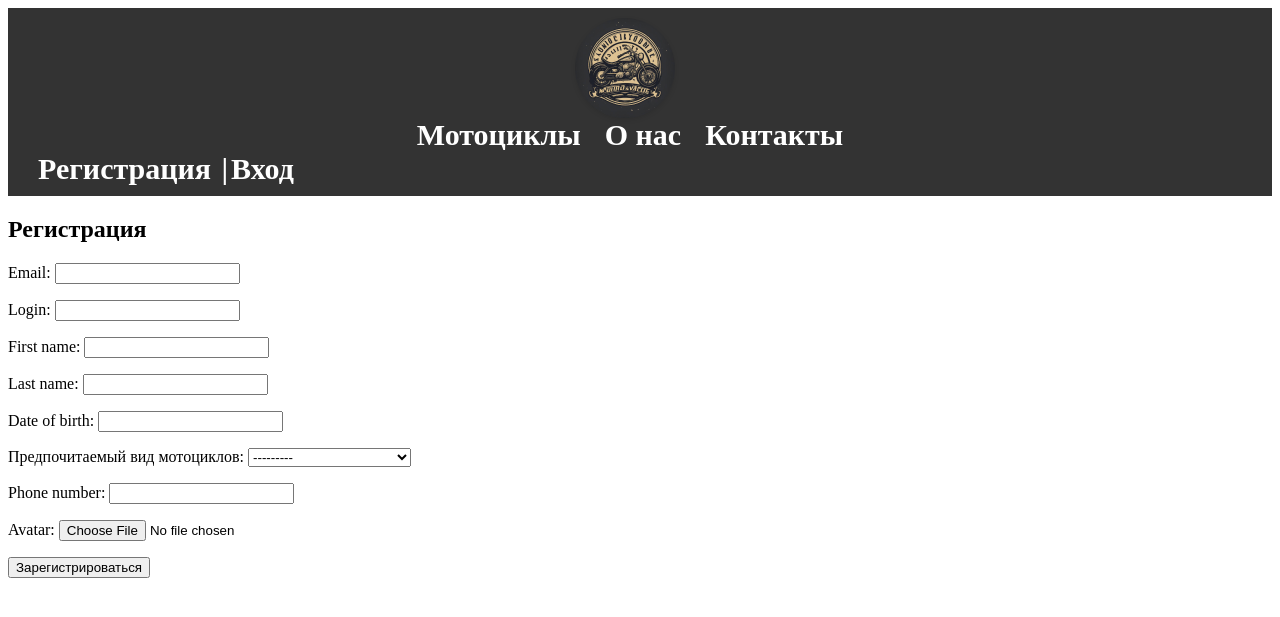
After one commit to Pony3n/Moto_sale, a Django app: page /user/register/ in a window 1280 px wide. The commit adds this page. Shown: the top 617 px of the page. Run offline with Django 5.2, Linux system fonts and the light colour scheme.

Commit message:
Created migrations for MotoUser Added 2 buttons for main page "Регистрация" and "Вход" Added field avatar and realization for it Added views for moto_user and urlpatterns

```diff
--- a/moto_seller/moto_seller/settings.py
+++ b/moto_seller/moto_seller/settings.py
@@ -135,5 +135,6 @@ MEDIA_ROOT = os.path.join(BASE_DIR, 'media')
 
 DEFAULT_AUTO_FIELD = 'django.db.models.BigAutoField'
 
+AUTH_USER_MODEL = 'moto_user.MotoUser'
 # user
 # 1234
--- a/moto_seller/moto_seller/urls.py
+++ b/moto_seller/moto_seller/urls.py
@@ -6,5 +6,6 @@ from django.conf import settings
 urlpatterns = ([
     path('admin/', admin.site.urls),
     path('moto/', include("motorcycles.urls")),
+    path('user/', include('moto_user.urls'))
 ] + static(settings.STATIC_URL, document_root=settings.STATIC_ROOT)
                + static(settings.MEDIA_URL, document_root=settings.MEDIA_ROOT))
--- /dev/null
+++ b/moto_seller/moto_user/forms.py
@@ -0,0 +1,15 @@
+from django import forms
+from .models import MotoUser
+
+
+class MotoUserCreationForm(forms.ModelForm):
+    class Meta:
+        model = MotoUser
+        fields = ['email',
+                  'login',
+                  'first_name',
+                  'last_name',
+                  'date_of_birth',
+                  'preferences',
+                  'phone_number',
+                  'avatar']
--- a/moto_seller/moto_user/models.py
+++ b/moto_seller/moto_user/models.py
@@ -1,13 +1,14 @@
 from datetime import date
+from PIL import Image
+import os
 
 from django.db import models
 from django.core.exceptions import ValidationError
 from django.core.validators import RegexValidator, MinValueValidator, MaxValueValidator, EmailValidator
 from django.contrib.auth.models import AbstractBaseUser, BaseUserManager, PermissionsMixin
-from ..motorcycles.models import Motorcycle
 
 
-class CustomUserManager(BaseUserManager):
+class MotoUserManager(BaseUserManager):
 
     def create_user(self,
                     email,
@@ -65,10 +66,20 @@ class CustomUserManager(BaseUserManager):
             raise ValidationError('Хотя бы 1 символ должен быть буквой')
 
 
-class CustomUser(AbstractBaseUser, PermissionsMixin):
+class MotoUser(AbstractBaseUser, PermissionsMixin):
+    TYPE_CHOICES = [
+        ("КЛАС", "Классика"),
+        ("СП", "Спортивный Мотоцикл"),
+        ("КР", "Круизер"),
+        ("ТМ", "Тяжелый Мотоцикл"),
+        ("КРОС", "Кроссовый Мотоцикл"),
+        ("ЭН", "Туристический Эндуро"),
+        ("ПТ", "Питбайк"),
+    ]
     email = models.EmailField(unique=True,
                               validators=[EmailValidator(message='Введите корректный адрес электронной почты.')])
     login = models.CharField(max_length=30, unique=True)
+    avatar = models.ImageField(upload_to='moto_user/avatars', blank=True, null=True)
     first_name = models.CharField(max_length=30)
     last_name = models.CharField(max_length=30)
     date_of_birth = models.DateField(
@@ -81,7 +92,7 @@ class CustomUser(AbstractBaseUser, PermissionsMixin):
     )
     preferences = models.CharField(max_length=100,
                                    blank=False,
-                                   choices=Motorcycle.TYPE_CHOICES,
+                                   choices=TYPE_CHOICES,
                                    verbose_name='Предпочитаемый вид мотоциклов')
     phone_number = models.CharField(
         max_length=15,
@@ -96,7 +107,7 @@ class CustomUser(AbstractBaseUser, PermissionsMixin):
     is_active = models.BooleanField(default=True)
     is_staff = models.BooleanField(default=False)
 
-    objects = CustomUserManager()
+    objects = MotoUserManager()
 
     USERNAME_FIELD = 'login'
     REQUIRED_FIELDS = ['email', 'first_name', 'last_name', 'date_of_birth', 'preferences', 'phone_number']
@@ -107,6 +118,31 @@ class CustomUser(AbstractBaseUser, PermissionsMixin):
         code='invalid_password'
     )
 
+    def save(self, *args, **kwargs):
+        super().save(*args, **kwargs)
+        if self.avatar:
+            self.resize_avatar()
+        else:
+            self.set_default_avatar()
+
+    def resize_avatar(self, *args, **kwargs):
+        image = Image.open(self.avatar.path)
+        new_size = (100, 200)
+        image.thumbnail(new_size)
+        image.save(self.avatar.path)
+
+    def set_default_avatar(self, *args, **kwargs):
+        default_avatar_path = os.path.join('/home/druce/IT_stuff/django_moto_seller/moto_seller/'
+                                           'moto_user/static/moto_user/images/hz.jpg')
+        image = Image.open(default_avatar_path)
+        new_size = (100, 200)
+        image.thumbnail(new_size)
+        default_avatar_path_resized = os.path.join('/home/druce/IT_stuff/django_moto_seller/moto_seller/'
+                                                   'moto_user/static/moto_user/images/hz_default.jpg')
+        image.save(default_avatar_path_resized)
+        self.avatar = 'images/hz_default.jpg'
+        self.save(update_fields=['avatar'])
+
     def __init__(self, *args, **kwargs):
         super().__init__(*args, **kwargs)
         self._meta.get_field('password').validators.append(self.password_validator)
--- /dev/null
+++ b/moto_seller/moto_user/templates/moto_user/register.html
@@ -0,0 +1,12 @@
+{% extends 'motorcycles/base.html' %}
+
+{% block content %}
+  <div class="registration-container">
+    <h2>Регистрация</h2>
+    <form method="post" enctype="multipart/form-data">
+      {% csrf_token %}
+      {{ form.as_p }}
+      <button type="submit">Зарегистрироваться</button>
+    </form>
+  </div>
+{% endblock %}
--- /dev/null
+++ b/moto_seller/moto_user/urls.py
@@ -0,0 +1,13 @@
+from django.urls import path
+from django.contrib.auth import views as auth_views
+
+from .views import MotoRegistrationView, MotoUserProfileView
+
+app_name = 'moto_user'
+
+urlpatterns = [
+    path('register/', MotoRegistrationView.as_view(), name='register'),
+    path('profile/', MotoUserProfileView.as_view(), name='profile'),
+    path('login/', auth_views.LoginView.as_view(), name='login'),
+    path('logout/', auth_views.LogoutView.as_view(), name='logout'),
+]
--- a/moto_seller/moto_user/views.py
+++ b/moto_seller/moto_user/views.py
@@ -1,3 +1,27 @@
 from django.shortcuts import render
+from django.views import View
+from django.views.generic.edit import CreateView
+from django.urls import reverse_lazy
+from django.contrib.auth.mixins import LoginRequiredMixin
+from django.contrib.auth import login
 
-# Create your views here.
+from .forms import MotoUserCreationForm
+
+
+class MotoRegistrationView(CreateView):
+    form_class = MotoUserCreationForm
+    template_name = 'moto_user/register.html'
+    success_url = reverse_lazy('profile')
+
+    def form_valid(self, form):
+        response = super().form_valid(form)
+        self.object.backend = 'django.contrib.auth.backends.ModelBackend'
+        login(self.request, self.object)
+        return response
+
+
+class MotoUserProfileView(LoginRequiredMixin, View):
+    template_name = 'moto_user/profile.html'
+
+    def get(self, request, *args, **kwargs):
+        return render(request, self.template_name)
--- a/moto_seller/motorcycles/static/motorcycles/css/main_page_styles.css
+++ b/moto_seller/motorcycles/static/motorcycles/css/main_page_styles.css
@@ -43,6 +43,10 @@
     text-align: center;
 }
 
+.menu a:hover {
+    color: #808080;
+}
+
 .menu ul {
     list-style: none;
     margin: 0;
@@ -72,3 +76,26 @@
     box-shadow: 0 2px 5px rgba(0, 0, 0, 0.1);
     margin-right: 10px;
 }
+
+.auth-buttons {
+    display: flex;
+    align-items: center;
+}
+
+.auth-button {
+    text-decoration: none;
+    color: #fff;
+    font-size: 16px;
+    margin-left: 20px;
+    position: relative;
+}
+
+.auth-button:not(:last-child)::after {
+    content: '|';
+    position: absolute;
+    right: -17px;
+    color: #fff;
+}
+.auth-button:hover {
+    color: #808080;
+}
--- a/moto_seller/motorcycles/templates/motorcycles/base.html
+++ b/moto_seller/motorcycles/templates/motorcycles/base.html
@@ -16,7 +16,12 @@
         <li><a href="{% url 'show_main' %}">Мотоциклы</a></li>
         <li><a href="{% url 'show_about' %}">О нас</a></li>
         <li><a href="{% url 'show_contact' %}">Контакты</a></li>
+
     </ul>
+    <div class="auth-buttons">
+        <a href="{% url 'moto_user:register' %}" class="auth-button">Регистрация</a>
+        <a href="{% url 'moto_user:login' %}" class="auth-button">Вход</a>
+    </div>
 </div>
 {% endblock %}
 
```
Also changed, not shown: moto_seller/moto_user/templates/moto_user/profile.html (added, +10 -0 lines), moto_seller/moto_user/migrations/0001_initial.py (added).
